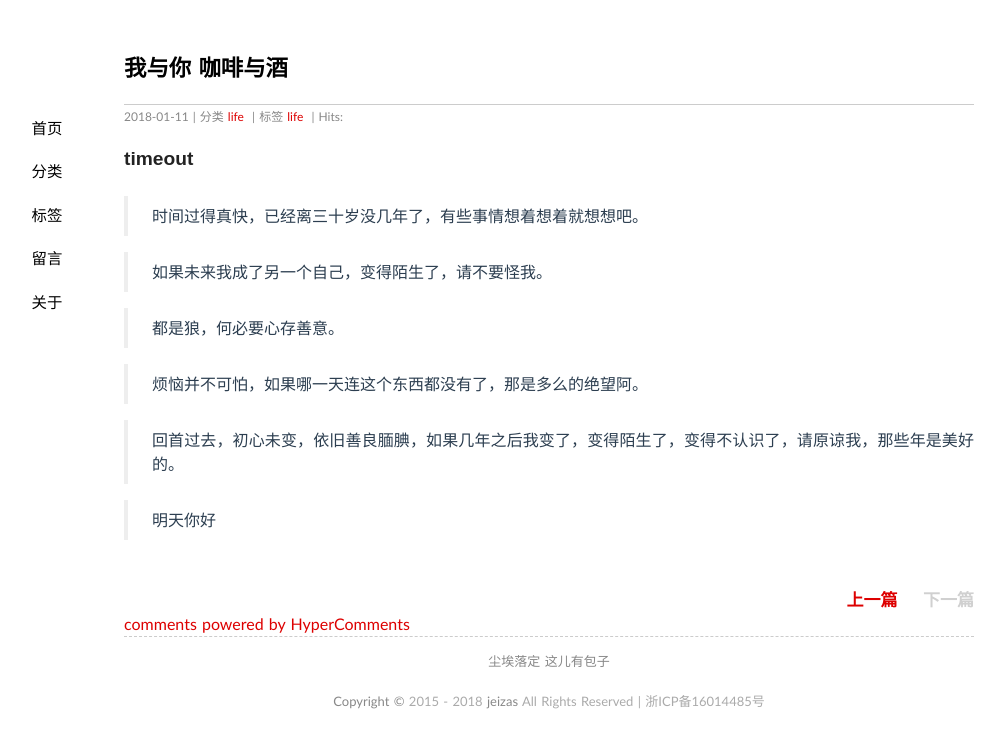
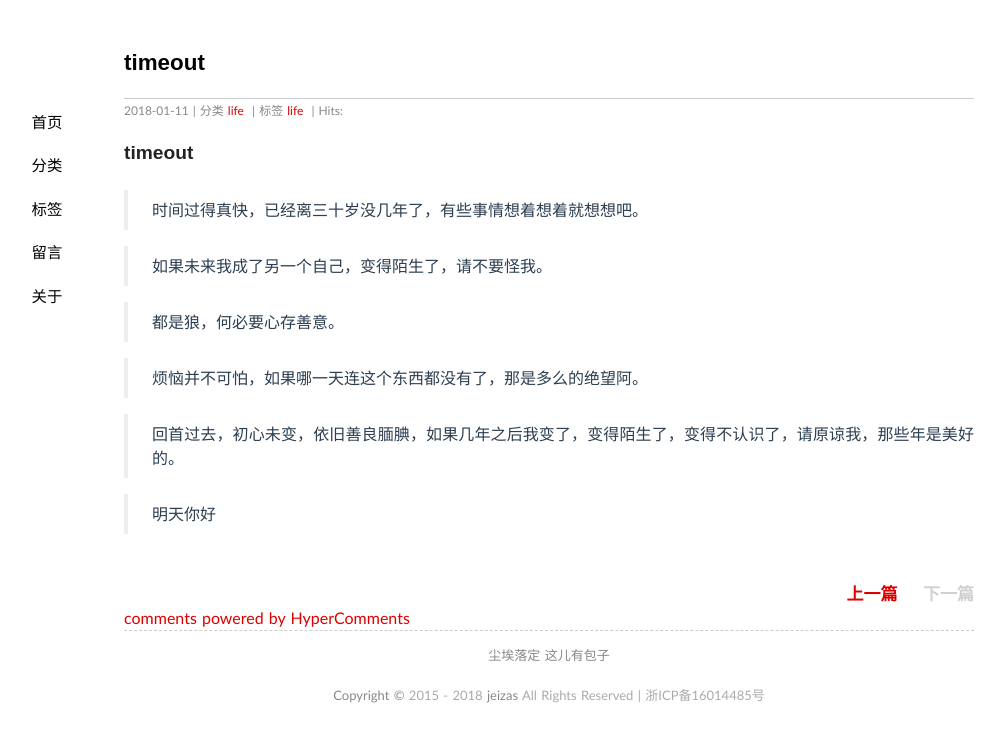
Before and after one commit to jeizas/jeizas.github.io, a Jekyll site: the page built from _posts/2018-01-11-timeout.md, in a window 1280 px wide. Shown: the top 748 px of the page, without its empty margins (91-1096 px from the left). Built offline with Jekyll 4.4.1, drawn with Linux system fonts in a browser that asks for light colours; nearby versions of some CDN libraries; comment, search, counter and statistics services are not loaded.

Commit message:
modified:   _posts/2018-01-11-timeout.md

```diff
--- a/_posts/2018-01-11-timeout.md
+++ b/_posts/2018-01-11-timeout.md
@@ -1,6 +1,6 @@
 ---
 layout: post
-title: "我与你 咖啡与酒"
+title: "timeout"
 date: 2018-01-11 22:11
 categories: [life]
 tags: life
```
